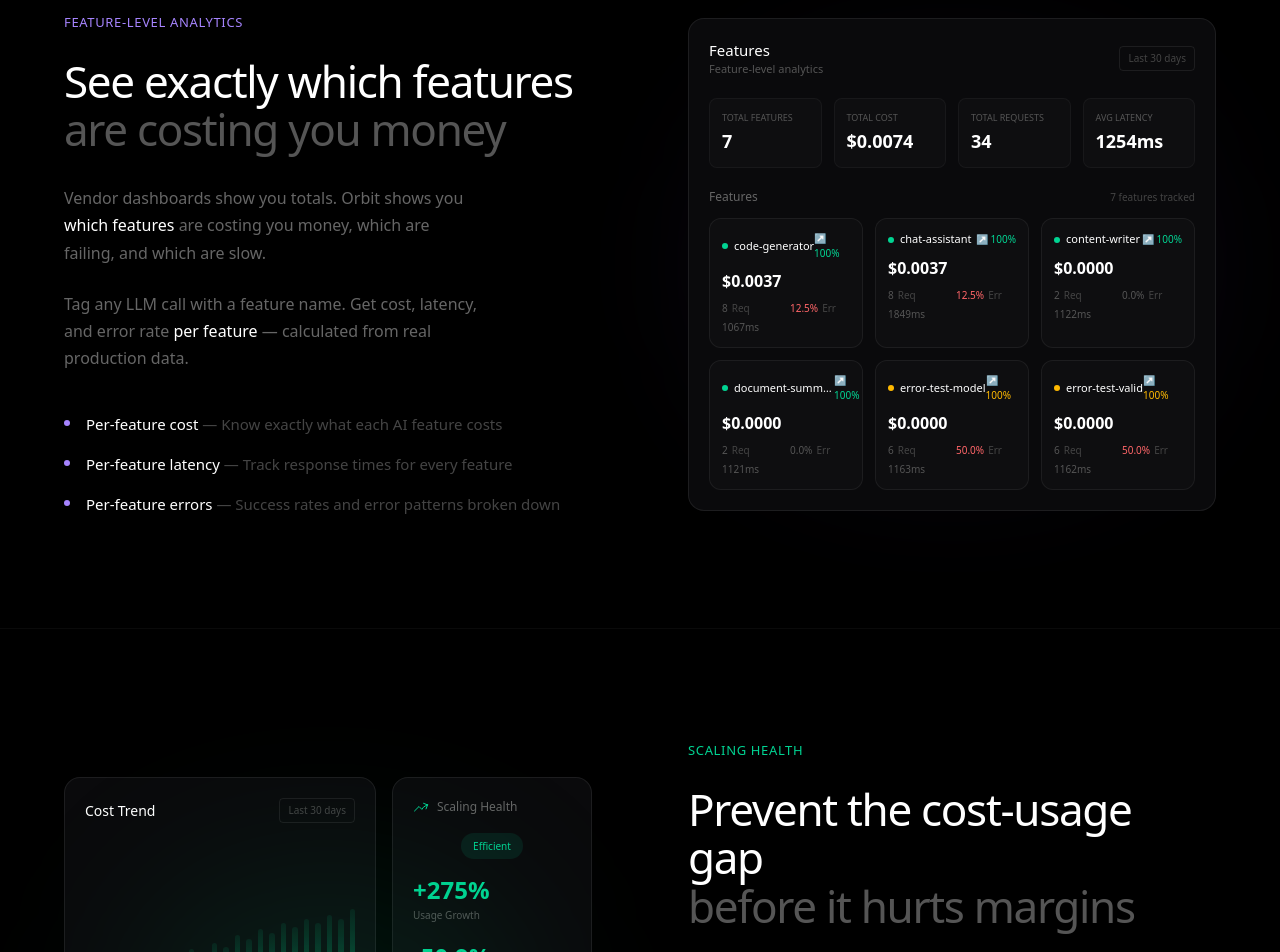
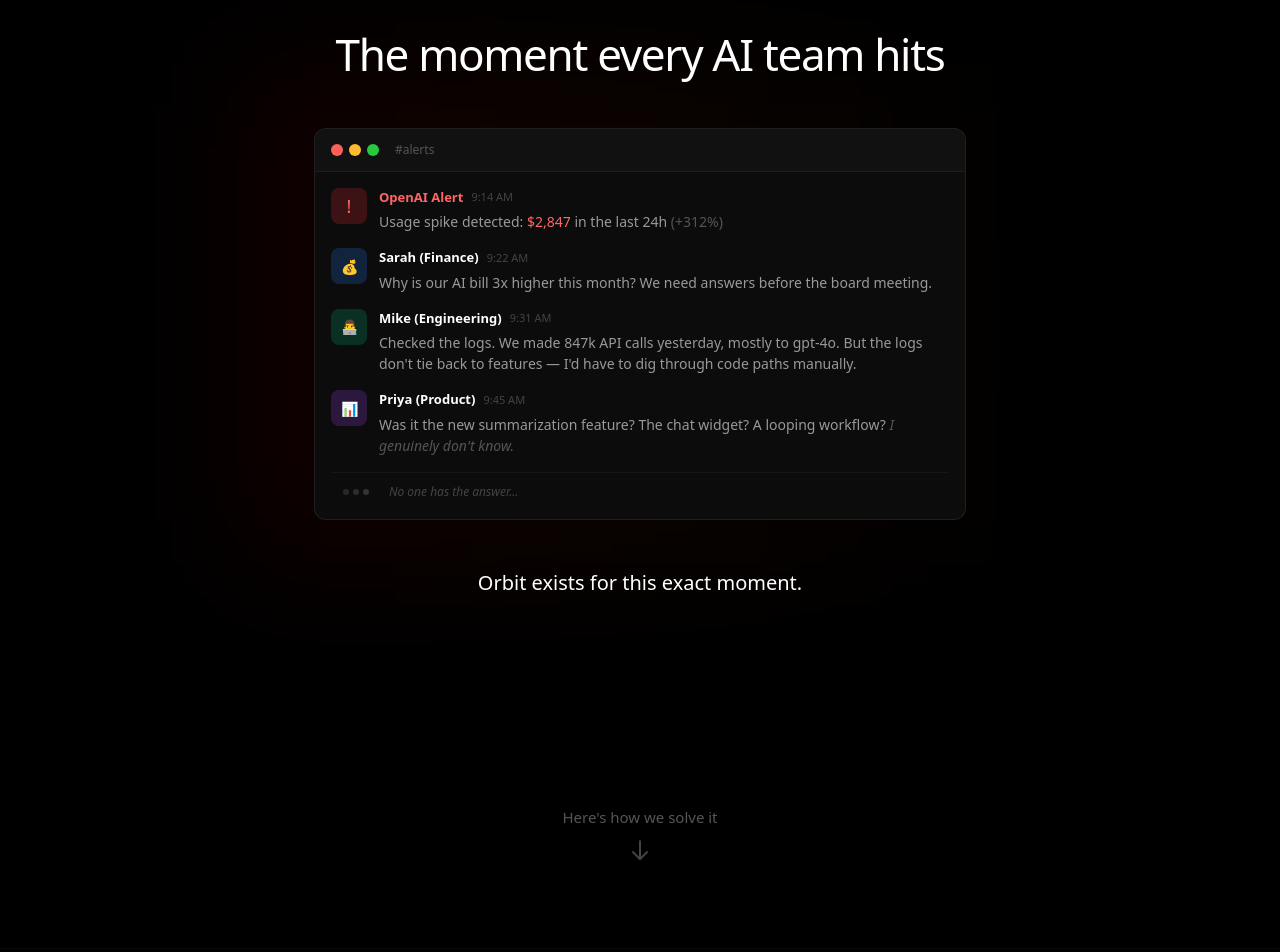
Before and after one commit to harshit19932703/orbit-website, a Next.js app: page / in a window 1280 px wide. Shown: the part 900-1852 px from the top of the page. Built offline with nearby package versions, Linux system fonts and the light colour scheme.

Commit message:
copy changes

```diff
--- a/app/page.tsx
+++ b/app/page.tsx
@@ -55,10 +55,10 @@
                 transition={{ duration: 0.5 }}
                 className="text-[clamp(32px,4.5vw,56px)] font-medium leading-[1.1] tracking-[-0.03em] text-white mb-8"
               >
-                Know exactly how your AI features
+                Your AI is already
                 <br />
                 <span className="bg-gradient-to-r from-white via-[#888] to-[#444] bg-clip-text text-transparent">
-                  perform and spend
+                  spending money you can&apos;t explain.
                 </span>
               </motion.h1>
 
@@ -69,7 +69,7 @@
                 transition={{ duration: 0.5, delay: 0.2 }}
                 className="text-[17px] md:text-[19px] text-[#666] leading-[1.65] mb-10 max-w-[480px]"
               >
-                See which specific features are slow, failing, or over-budget. Orbit connects runtime performance to real AI spend, so product and engineering see the same truth.
+                In production, AI doesn&apos;t fail loudly. It fails expensively — through silent loops, prompt changes, and features that look fine but quietly burn margin.
               </motion.p>
 
               <div className="flex items-center gap-4">
@@ -99,6 +99,186 @@
         </div>
       </section>
 
+      {/* The Moment Section - Terminal/Console Style */}
+      <section className="relative py-24 lg:py-32 border-t border-white/[0.04] overflow-hidden">
+        {/* Subtle background glow */}
+        <div className="absolute inset-0">
+          <div className="absolute top-1/2 left-1/2 -translate-x-1/2 -translate-y-1/2 w-[800px] h-[500px] bg-gradient-to-r from-red-600/8 via-orange-600/5 to-transparent blur-3xl" />
+        </div>
+
+        <div className="relative max-w-[700px] mx-auto px-6">
+          <motion.div
+            initial={{ opacity: 0, y: 30 }}
+            whileInView={{ opacity: 1, y: 0 }}
+            viewport={{ once: true }}
+            transition={{ duration: 0.6 }}
+            className="text-center mb-12"
+          >
+            <h2 className="text-[clamp(28px,3.5vw,44px)] font-medium leading-[1.15] tracking-[-0.03em] text-white">
+              The moment every AI team hits
+            </h2>
+          </motion.div>
+
+          {/* Console/Notification Window */}
+          <motion.div
+            initial={{ opacity: 0, y: 20 }}
+            whileInView={{ opacity: 1, y: 0 }}
+            viewport={{ once: true }}
+            transition={{ duration: 0.5 }}
+            className="rounded-xl border border-white/[0.08] bg-[#0c0c0c] overflow-hidden"
+          >
+            {/* Window header */}
+            <div className="flex items-center gap-2 px-4 py-3 border-b border-white/[0.06] bg-white/[0.02]">
+              <div className="flex gap-1.5">
+                <div className="w-3 h-3 rounded-full bg-[#ff5f57]" />
+                <div className="w-3 h-3 rounded-full bg-[#febc2e]" />
+                <div className="w-3 h-3 rounded-full bg-[#28c840]" />
+              </div>
+              <span className="text-[12px] text-[#555] ml-2 font-mono">#alerts</span>
+            </div>
+
+            {/* Messages */}
+            <div className="p-4 space-y-4">
+              {/* Alert message */}
+              <motion.div
+                initial={{ opacity: 0, x: -10 }}
+                whileInView={{ opacity: 1, x: 0 }}
+                viewport={{ once: true }}
+                transition={{ duration: 0.4, delay: 0.2 }}
+                className="flex gap-3"
+              >
+                <div className="w-9 h-9 rounded-lg bg-red-500/20 flex items-center justify-center flex-shrink-0">
+                  <span className="text-red-400 text-lg">!</span>
+                </div>
+                <div className="flex-1 min-w-0">
+                  <div className="flex items-center gap-2 mb-1">
+                    <span className="text-[13px] font-semibold text-red-400">OpenAI Alert</span>
+                    <span className="text-[11px] text-[#444]">9:14 AM</span>
+                  </div>
+                  <p className="text-[14px] text-[#999]">
+                    Usage spike detected: <span className="text-red-400 font-medium">$2,847</span> in the last 24h <span className="text-[#555]">(+312%)</span>
+                  </p>
+                </div>
+              </motion.div>
+
+              {/* Finance message */}
+              <motion.div
+                initial={{ opacity: 0, x: -10 }}
+                whileInView={{ opacity: 1, x: 0 }}
+                viewport={{ once: true }}
+                transition={{ duration: 0.4, delay: 0.4 }}
+                className="flex gap-3"
+              >
+                <div className="w-9 h-9 rounded-lg bg-blue-500/20 flex items-center justify-center flex-shrink-0 text-[14px]">
+                  💰
+                </div>
+                <div className="flex-1 min-w-0">
+                  <div className="flex items-center gap-2 mb-1">
+                    <span className="text-[13px] font-semibold text-white">Sarah (Finance)</span>
+                    <span className="text-[11px] text-[#444]">9:22 AM</span>
+                  </div>
+                  <p className="text-[14px] text-[#999]">
+                    Why is our AI bill 3x higher this month? We need answers before the board meeting.
+                  </p>
+                </div>
+              </motion.div>
+
+              {/* Engineering message */}
+              <motion.div
+                initial={{ opacity: 0, x: -10 }}
+                whileInView={{ opacity: 1, x: 0 }}
+                viewport={{ once: true }}
+                transition={{ duration: 0.4, delay: 0.6 }}
+                className="flex gap-3"
+              >
+                <div className="w-9 h-9 rounded-lg bg-emerald-500/20 flex items-center justify-center flex-shrink-0 text-[14px]">
+                  👨‍💻
+                </div>
+                <div className="flex-1 min-w-0">
+                  <div className="flex items-center gap-2 mb-1">
+                    <span className="text-[13px] font-semibold text-white">Mike (Engineering)</span>
+                    <span className="text-[11px] text-[#444]">9:31 AM</span>
+                  </div>
+                  <p className="text-[14px] text-[#999]">
+                    Checked the logs. We made 847k API calls yesterday, mostly to gpt-4o. But the logs don&apos;t tie back to features — I&apos;d have to dig through code paths manually.
+                  </p>
+                </div>
+              </motion.div>
+
+              {/* Product message */}
+              <motion.div
+                initial={{ opacity: 0, x: -10 }}
+                whileInView={{ opacity: 1, x: 0 }}
+                viewport={{ once: true }}
+                transition={{ duration: 0.4, delay: 0.8 }}
+                className="flex gap-3"
+              >
+                <div className="w-9 h-9 rounded-lg bg-purple-500/20 flex items-center justify-center flex-shrink-0 text-[14px]">
+                  📊
+                </div>
+                <div className="flex-1 min-w-0">
+                  <div className="flex items-center gap-2 mb-1">
+                    <span className="text-[13px] font-semibold text-white">Priya (Product)</span>
+                    <span className="text-[11px] text-[#444]">9:45 AM</span>
+                  </div>
+                  <p className="text-[14px] text-[#999]">
+                    Was it the new summarization feature? The chat widget? A looping workflow? <span className="text-[#555] italic">I genuinely don&apos;t know.</span>
+                  </p>
+                </div>
+              </motion.div>
+
+              {/* Typing indicator / gap */}
+              <motion.div
+                initial={{ opacity: 0 }}
+                whileInView={{ opacity: 1 }}
+                viewport={{ once: true }}
+                transition={{ duration: 0.4, delay: 1.0 }}
+                className="flex items-center gap-2 pt-2 border-t border-white/[0.04]"
+              >
+                <div className="flex gap-1 px-3 py-2">
+                  <div className="w-1.5 h-1.5 rounded-full bg-[#444] animate-pulse" />
+                  <div className="w-1.5 h-1.5 rounded-full bg-[#444] animate-pulse" style={{ animationDelay: '0.2s' }} />
+                  <div className="w-1.5 h-1.5 rounded-full bg-[#444] animate-pulse" style={{ animationDelay: '0.4s' }} />
+                </div>
+                <span className="text-[12px] text-[#444] italic">No one has the answer...</span>
+              </motion.div>
+            </div>
+          </motion.div>
+
+          {/* Closing statement */}
+          <motion.div
+            initial={{ opacity: 0, y: 20 }}
+            whileInView={{ opacity: 1, y: 0 }}
+            viewport={{ once: true }}
+            transition={{ duration: 0.5, delay: 0.3 }}
+            className="text-center mt-12"
+          >
+            <p className="text-[18px] md:text-[20px] text-white font-medium">
+              Orbit exists for this exact moment.
+            </p>
+          </motion.div>
+        </div>
+      </section>
+
+      {/* Transition to Features */}
+      <section className="relative py-16 lg:py-20">
+        <div className="max-w-[800px] mx-auto px-6 text-center">
+          <motion.div
+            initial={{ opacity: 0, y: 20 }}
+            whileInView={{ opacity: 1, y: 0 }}
+            viewport={{ once: true }}
+            transition={{ duration: 0.5 }}
+          >
+            <p className="text-[15px] text-[#555] mb-4">Here&apos;s how we solve it</p>
+            <div className="flex justify-center">
+              <svg className="w-6 h-6 text-[#444] animate-bounce" fill="none" viewBox="0 0 24 24" stroke="currentColor">
+                <path strokeLinecap="round" strokeLinejoin="round" strokeWidth={2} d="M19 14l-7 7m0 0l-7-7m7 7V3" />
+              </svg>
+            </div>
+          </motion.div>
+        </div>
+      </section>
+
       {/* Section 1 - Feature Level Analytics */}
       <section className="relative py-20 lg:py-28 border-t border-white/[0.04]">
         <div className="max-w-[1200px] mx-auto px-6">
@@ -114,15 +294,15 @@
                 Feature-Level Analytics
               </div>
               <h2 className="text-[clamp(28px,3.5vw,44px)] font-medium leading-[1.1] tracking-[-0.03em] text-white mb-8">
-                See exactly which features
+                Stop losing money
                 <br />
-                <span className="text-[#555]">are costing you money</span>
+                <span className="text-[#555]">in the dark</span>
               </h2>
               <p className="text-[16px] text-[#666] leading-[1.7] mb-6 max-w-[420px]">
-                Vendor dashboards show you totals. Orbit shows you <span className="text-white font-medium">which features</span> are costing you money, which are failing, and which are slow.
+                Vendor dashboards show totals. Logs show requests. Neither tells you <span className="text-white font-medium">which feature</span> is burning margin or why.
               </p>
               <p className="text-[16px] text-[#666] leading-[1.7] mb-10 max-w-[420px]">
-                Tag any LLM call with a feature name. Get cost, latency, and error rate <span className="text-white font-medium">per feature</span> — calculated from real production data.
+                Orbit ties every LLM call to a <span className="text-white font-medium">product feature</span> — and soon, to entire workflows — so you can see what is expensive, slow, or failing in production.
               </p>
 
               <div className="space-y-4">
@@ -182,22 +362,22 @@
                 Scaling Health
               </div>
               <h2 className="text-[clamp(28px,3.5vw,44px)] font-medium leading-[1.1] tracking-[-0.03em] text-white mb-8">
-                Prevent the cost-usage gap
+                Catch margin collapse
                 <br />
-                <span className="text-[#555]">before it hurts margins</span>
+                <span className="text-[#555]">before it happens</span>
               </h2>
               <p className="text-[16px] text-[#666] leading-[1.7] mb-6 max-w-[420px]">
-                Are your costs growing faster than your traffic? Orbit&apos;s Scaling Health widget alerts you the moment a prompt change or model swap makes your features less profitable.
+                AI spend rarely grows linearly. One <span className="text-white font-medium">prompt tweak</span> or <span className="text-white font-medium">model swap</span> can turn a healthy feature into a loss overnight — and as systems become more workflow- and agent-driven, cost can explode in minutes.
               </p>
               <p className="text-[16px] text-[#666] leading-[1.7] mb-10 max-w-[420px]">
-                Track traffic vs. spend correlation in real-time. Know exactly when unit economics shift — and why.
+                Orbit tracks <span className="text-white font-medium">traffic vs. spend</span> in real time and warns you the moment your unit economics break.
               </p>
 
               <div className="space-y-4">
                 {[
-                  { label: "Usage vs. cost correlation", desc: "See if growth is profitable" },
-                  { label: "Net efficiency tracking", desc: "One metric for scaling health" },
-                  { label: "Cost trend analysis", desc: "Visualize spend over time" },
+                  { label: "Usage vs. cost correlation", desc: "Is growth actually profitable?" },
+                  { label: "Net efficiency", desc: "One number that tells you if AI is scaling safely" },
+                  { label: "Cost trend analysis", desc: "See spend drift before finance does" },
                 ].map((item, i) => (
                   <div key={i} className="flex items-start">
                     <div className="w-1.5 h-1.5 rounded-full bg-emerald-400 mt-2 mr-4 flex-shrink-0" />
@@ -524,14 +704,14 @@
             transition={{ duration: 0.6 }}
           >
             <h2 className="text-[clamp(32px,4.5vw,56px)] font-medium leading-[1.05] tracking-[-0.03em] text-white mb-6">
-              Own the unit economics
+              Don&apos;t wait for your first
               <br />
               <span className="bg-gradient-to-r from-white via-[#888] to-[#444] bg-clip-text text-transparent">
-                of your AI features
+                AI bill shock.
               </span>
             </h2>
             <p className="text-[17px] text-[#666] mb-10 max-w-[450px] mx-auto">
-              Efficiency scores, scaling health, and feature-level cost visibility — so you can scale AI without scaling your bill.
+              See what your AI is really costing you in production — feature by feature, workflow by workflow.
             </p>
             <a
               href="https://app.withorbit.io/signup"
@@ -539,7 +719,7 @@
               rel="noopener noreferrer"
               className="group inline-flex items-center justify-center h-14 px-8 bg-white text-black font-medium text-[15px] rounded-full hover:bg-white/90 transition-all"
             >
-              Start for free
+              Expose Hidden AI Spend
               <ArrowRight className="w-4 h-4 ml-2 group-hover:translate-x-0.5 transition-transform" />
             </a>
           </motion.div>
```
